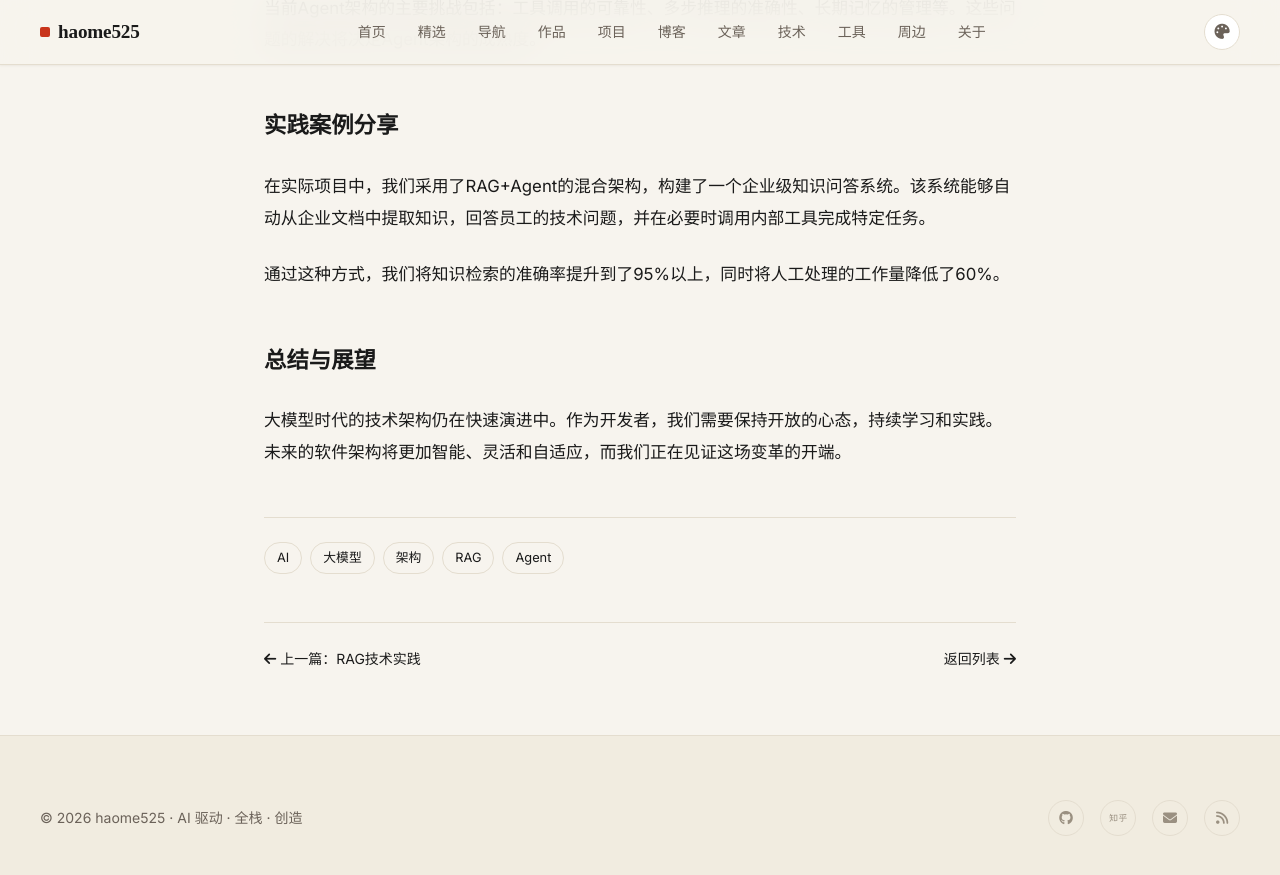
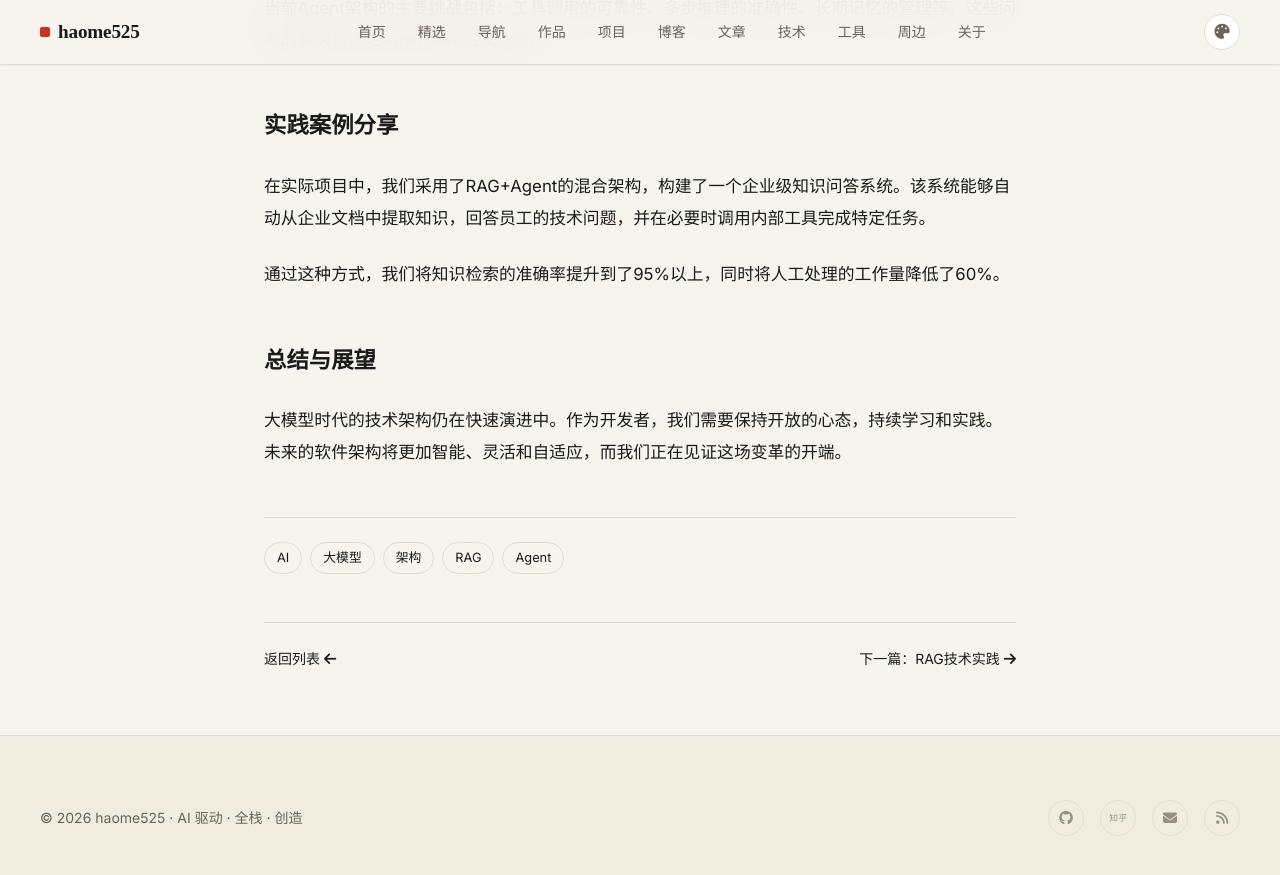
Before and after one commit to haome525/haome525.github.io, a Jekyll site: the page built from articles/llm-architecture-evolution/index.html, in a window 1280 px wide and 900 px high, scrolled down 1656 px. Shown: the top 875 px of the window. Built offline with Jekyll 4.4.1, drawn with Linux system fonts in a browser that asks for light colours.

Commit message:
fix: correct prev/next nav links in first article (llm-architecture-evolution)

```diff
--- a/articles/llm-architecture-evolution/index.html
+++ b/articles/llm-architecture-evolution/index.html
@@ -61,7 +61,7 @@ extra_css: "/articles/articles.css"
   </div>
 
   <div class="article-detail-nav">
-    <a href="/articles/rag-knowledge-qa-system/"><i class="fas fa-arrow-left"></i> 上一篇：RAG技术实践</a>
-    <a href="/articles/">返回列表 <i class="fas fa-arrow-right"></i></a>
+    <a href="/articles/">返回列表 <i class="fas fa-arrow-left"></i></a>
+    <a href="/articles/rag-knowledge-qa-system/">下一篇：RAG技术实践 <i class="fas fa-arrow-right"></i></a>
   </div>
 </article>
```
